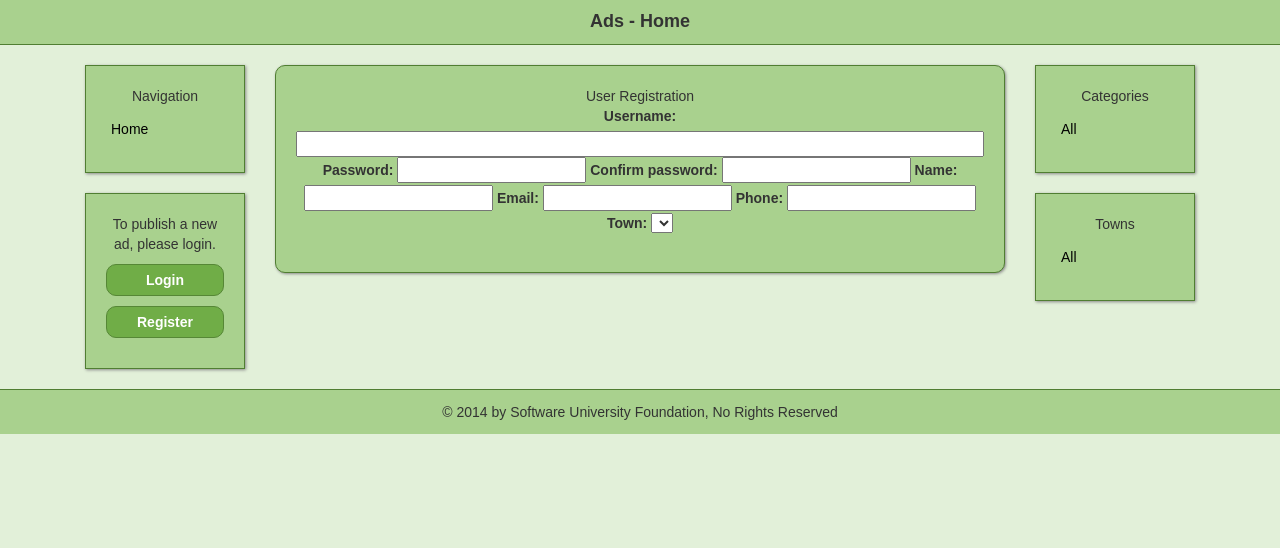
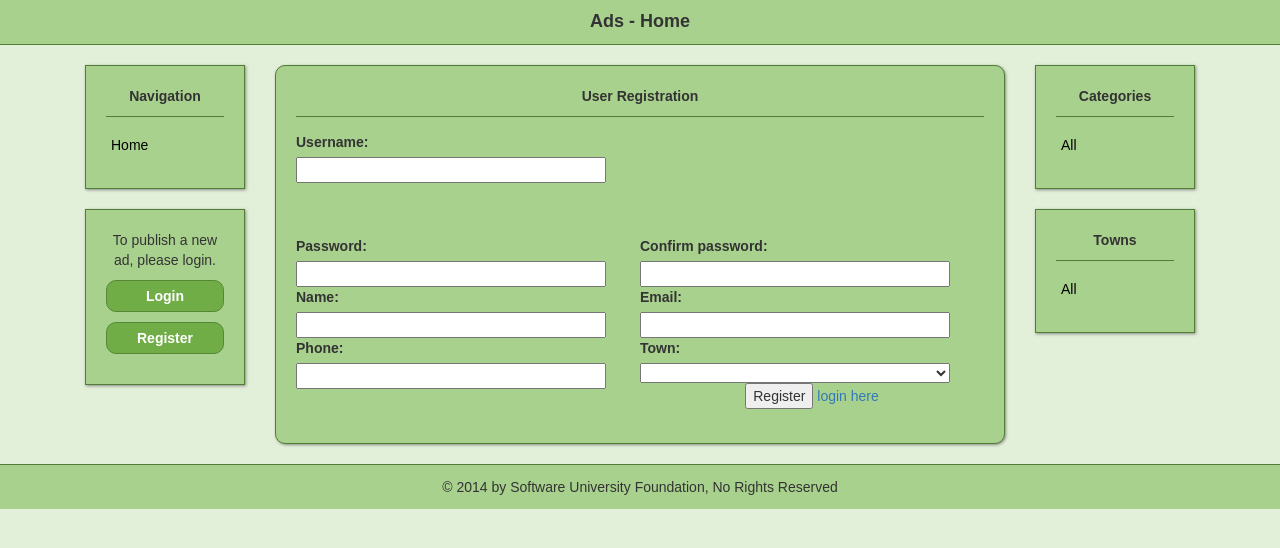
Before and after one commit to aleahim86/Ads---AngularJs-SPA, a website: page app/index.html at #/register in a window 1280 px wide. Drawn offline with nearby package versions, Linux system fonts and the light colour scheme; no server answers.

Commit message:
added styles for registerTemplate

```diff
--- a/app/css/app.css
+++ b/app/css/app.css
@@ -35,8 +35,8 @@ footer{
     box-shadow: 1px 1px 3px #888888;
     text-align: center;
 }
-.navTitle{
-    margin: 0px;
+.boxTitle{
+    margin-bottom: 15px;
     font-weight: bold;
     display:block;
     border-bottom: 1px solid #507e32;
@@ -72,6 +72,7 @@ footer{
     background: #70ad47;
     border: 1px solid #568736;
     border-radius: 10px;
+    text-align: center;
 }
 .adHolder{
     width: 100%;
@@ -124,3 +125,26 @@ footer{
 .paramTitle{
     text-align: right;
 }
+.editImgHolder{
+    width: 25%;
+}
+.editImgHolder img{
+    width: 80%;
+}
+.inputHolder{
+    width:50%;
+    text-align:left;
+    float:left;
+}
+.inputHolder label{
+    width: 100%;
+}
+.inputHolder input, .inputHolder select{
+    width: 90%;
+}
+.formControls{
+
+}
+.formControls button{
+
+}
--- a/app/templates/registerTemplate.html
+++ b/app/templates/registerTemplate.html
@@ -1,21 +1,40 @@
 <div id="regitsterFormHolder" class="boxDefault boxBorderRadius">
     <span class="boxTitle">User Registration</span>
-                    <form>
-                        <label for="username" style="width: 100%;">Username:</label>
-                        <input type="text" id="username" ng-model="user.title"  style="width: 100%;">
+    <form class="clearfix">
+        <div class="inputHolder">
+            <label for="username">Username:</label>
+            <input type="text" id="username" ng-model="user.title">
+        </div>
+        <div class="inputHolder" style="height:13%"></div>
+        <div class="inputHolder">
             <label for="password">Password:</label>
             <input type="password" id="password" ng-model="user.password"  required=""/>
+        </div>
+        <div class="inputHolder">
             <label for="confirmPassword">Confirm password:</label>
             <input type="password" id="confirmPassword" ng-model="user.confirmPassword" required=""/>
+        </div>
+        <div class="inputHolder">
             <label for="name">Name:</label>
             <input type="text" id="name" ng-model="user.name"  required=""/>
+        </div>
+        <div class="inputHolder">
             <label for="email">Email:</label>
             <input type="email" id="email" ng-model="user.email" required=""/>
+        </div>
+        <div class="inputHolder">
             <label for="phone">Phone:</label>
             <input type="text" id="phone" ng-model="user.phone" required=""/>
+        </div>
+        <div class="inputHolder">
             <label for="town">Town:</label>
             <select ng-model="user.townId" id="town">
                 <option ng-repeat="town in towns" value="{{town.id}}">{{town.name}}</option>
             </select>
+        </div>
+        <div class="formControls">
+            <button ng-click="register(user)">Register</button>
+            <a ng-href="#/login" class="link">login here</a>
+        </div>
     </form>
 </div>
```
Lines whose indentation alone changed are shown as unchanged.
